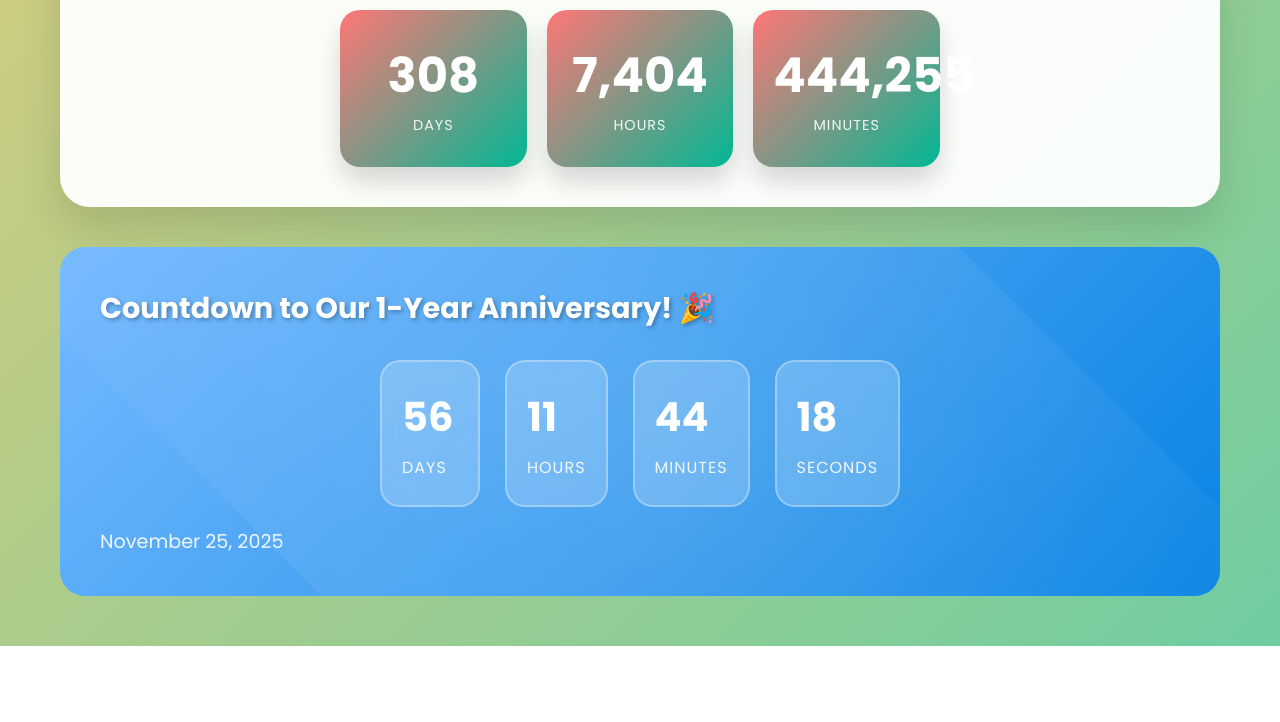
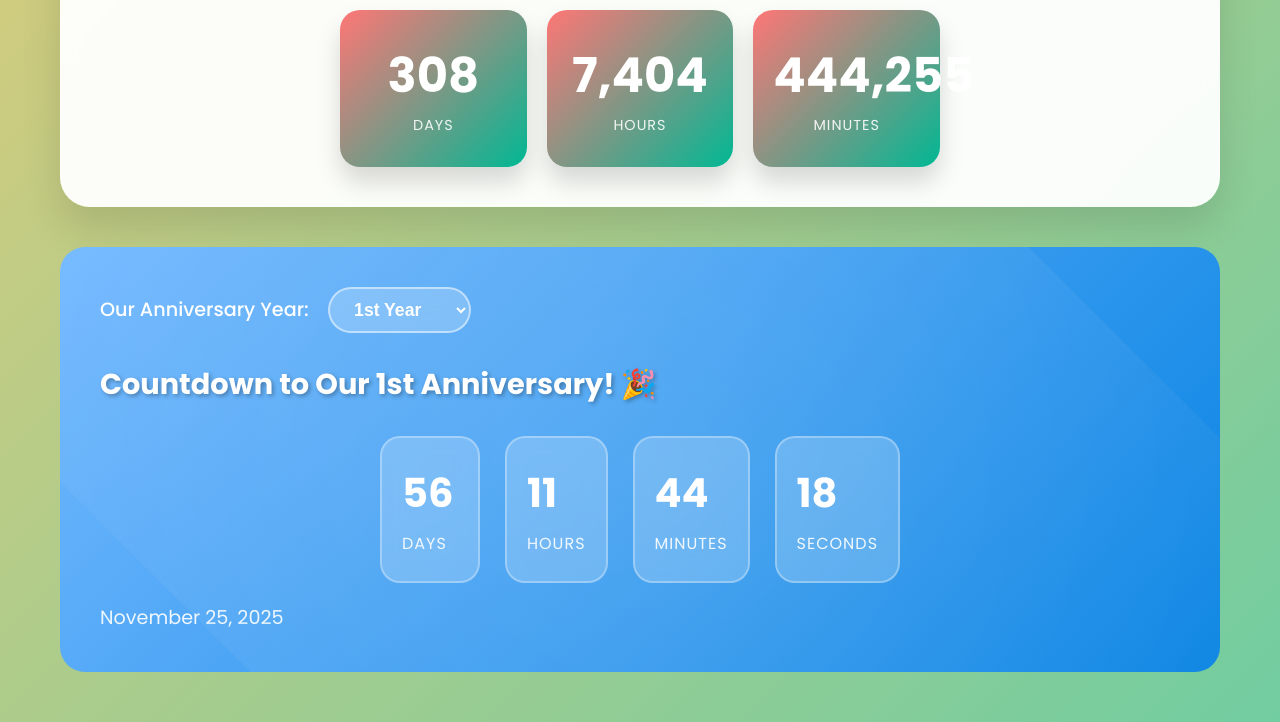
Before and after one commit to rihar-us/Rihar, a plain HTML site: page index.html in a window 1280 px wide. Shown: the part 696-1418 px from the top of the page. Before the commit the page ends 1342 px from the top, so only its background shows below. Drawn offline with Linux system fonts and the light colour scheme.

Commit message:
Update index.html

```diff
--- a/index.html
+++ b/index.html
@@ -41,7 +41,6 @@
             100% { background-position: 0% 50%; }
         }
 
-        /* Enhanced floating hearts */
         .floating-hearts {
             position: fixed;
             top: 0;
@@ -80,7 +79,6 @@
             }
         }
 
-        /* Navigation */
         .navbar {
             position: fixed;
             top: 0;
@@ -154,7 +152,6 @@
             to { opacity: 1; transform: translateY(0); }
         }
 
-        /* Hero Section */
         .hero {
             text-align: center;
             padding: 60px 40px;
@@ -241,7 +238,6 @@
             animation: heartbeat 1.5s ease-in-out infinite;
         }
 
-        /* Countdown Section */
         .countdown-section {
             margin: 40px 0;
             padding: 40px;
@@ -316,7 +312,6 @@
             opacity: 0.9;
         }
 
-        /* Timeline Section */
         .timeline-section {
             background: rgba(255, 255, 255, 0.95);
             border-radius: 30px;
@@ -400,7 +395,6 @@
             font-weight: 600;
         }
 
-        /* Photo Gallery Carousel */
         .gallery-section {
             background: rgba(255, 255, 255, 0.95);
             border-radius: 30px;
@@ -445,7 +439,6 @@
             font-size: 1.1rem;
         }
 
-        /* Interactive Messages */
         .message-section {
             background: rgba(255, 255, 255, 0.95);
             border-radius: 30px;
@@ -490,7 +483,6 @@
             box-shadow: 0 15px 30px rgba(255, 118, 117, 0.4);
         }
 
-        /* Love Notes */
         .notes-container {
             display: grid;
             grid-template-columns: repeat(auto-fit, minmax(250px, 1fr));
@@ -529,7 +521,6 @@
             font-weight: bold;
         }
 
-        /* Bucket List Styles */
         .bucket-list {
             display: grid;
             grid-template-columns: repeat(auto-fit, minmax(300px, 1fr));
@@ -578,7 +569,6 @@
             margin-top: 10px;
         }
 
-        /* Private Space */
         .private-space {
             background: var(--private-space-bg);
             border-radius: 30px;
@@ -630,7 +620,6 @@
             transform: translateY(-3px);
         }
 
-        /* Counter Sections */
         .counter-section {
             background: rgba(255, 255, 255, 0.95);
             border-radius: 30px;
@@ -676,7 +665,6 @@
             margin-top: 10px;
         }
 
-        /* Section Headers */
         .section-header {
             text-align: center;
             margin-bottom: 40px;
@@ -701,7 +689,23 @@
             font-style: italic;
         }
 
-        /* Responsive Design */
+        #year-selector {
+            padding: 10px 20px;
+            font-size: 1.1rem;
+            border-radius: 25px;
+            border: 2px solid rgba(255,255,255,0.5);
+            background: rgba(255,255,255,0.2);
+            color: white;
+            cursor: pointer;
+            font-weight: 600;
+            backdrop-filter: blur(10px);
+        }
+
+        #year-selector option {
+            background: #0984e3;
+            color: white;
+        }
+
         @media (max-width: 768px) {
             .nav-menu {
                 gap: 15px;
@@ -714,6 +718,11 @@
 
             .names {
                 font-size: 2.5rem;
+            }
+
+            #year-selector {
+                width: 100%;
+                margin-top: 10px;
             }
 
             .countdown {
@@ -815,7 +824,30 @@
 
             <div class="countdown-section">
                 <div class="countdown-content">
-                    <h2 class="countdown-title">Countdown to Our 1-Year Anniversary! 🎉</h2>
+                    <!-- Anniversary Year Selector -->
+                    <div style="margin-bottom: 30px;">
+                        <label for="year-selector" style="font-size: 1.2rem; margin-right: 15px; font-weight: 500;">Our Anniversary Year:</label>
+                        <select id="year-selector" onchange="updateAnniversaryYear()">
+                            <option value="1">1st Year</option>
+                            <option value="2">2nd Year</option>
+                            <option value="3">3rd Year</option>
+                            <option value="4">4th Year</option>
+                            <option value="5">5th Year</option>
+                            <option value="6">6th Year</option>
+                            <option value="7">7th Year</option>
+                            <option value="8">8th Year</option>
+                            <option value="9">9th Year</option>
+                            <option value="10">10th Year</option>
+                            <option value="15">15th Year</option>
+                            <option value="20">20th Year</option>
+                            <option value="25">25th Year</option>
+                            <option value="30">30th Year</option>
+                            <option value="40">40th Year</option>
+                            <option value="50">50th Year</option>
+                        </select>
+                    </div>
+
+                    <h2 class="countdown-title" id="countdown-title">Countdown to Our 1st Anniversary! 🎉</h2>
                     <div class="countdown" id="countdown">
                         <div class="time-unit">
                             <span class="time-number" id="days">00</span>
@@ -871,27 +903,32 @@
                     <div class="carousel-slide">
                         <img src="image13.jpg" alt="A glance, a lifetime">
                         <div class="carousel-caption">
-"We write our love story in stolen glances." ✨👀                        </div>
+                            "We write our love story in stolen glances." ✨👀
+                        </div>
                     </div>
                     <div class="carousel-slide">
                         <img src="image15.jpg" alt="Our forever frame">
                         <div class="carousel-caption">
-"Your smile is my favorite kind of sunrise." 🌅❤️                        </div>
+                            "Your smile is my favorite kind of sunrise." 🌅❤️
+                        </div>
                     </div>
                     <div class="carousel-slide">
                         <img src="image9.jpg" alt="Pieces of our heart">
                         <div class="carousel-caption">
-"With you, ordinary moments turn into timeless memories." 🕊️🌿                        </div>
+                            "With you, ordinary moments turn into timeless memories." 🕊️🌿
+                        </div>
                     </div>
                     <div class="carousel-slide">
                         <img src="image12.jpg" alt="Captured in time">
                         <div class="carousel-caption">
-"You and I — a forever kind of story." 🗺️💫                        </div>
+                            "You and I — a forever kind of story." 🗺️💫
+                        </div>
                     </div>
                     <div class="carousel-slide">
                         <img src="image8.jpg" alt="Moments made of magic">
                         <div class="carousel-caption">
-"My favorite place to be at is in your arms." 🏡❤️                        </div>
+                            "My favorite place to be at is in your arms." 🏡❤️
+                        </div>
                     </div>
                     <div class="carousel-slide">
                         <img src="image14.jpg" alt="Where joy lives">
@@ -946,7 +983,6 @@
 
             <div>
                 <div class="timeline">
-
                     <div class="timeline-item left">
                         <div class="timeline-content">
                             <div class="timeline-date">November 18, 2024</div>
@@ -1047,7 +1083,7 @@
             </div>
 
             <div class="bucket-list" id="bucketList">
-                <div class="bucket-item"> <For completed task, class is "bucket-item completed">
+                <div class="bucket-item">
                     <h3 class="bucket-title">Go on our first trip together ✈</h3>
                     <p class="bucket-description">Explore a new city, create memories, and enjoy each other's company in a beautiful place.</p>
                 </div>
@@ -1179,9 +1215,42 @@
     <script>
         // Configuration
         const startDate = new Date("November 25, 2024 00:19:45").getTime();
-        const anniversaryDate = new Date("November 25, 2025 00:19:45").getTime();
+        let selectedYear = 1;
 
-        // Enhanced floating hearts
+        function getAnniversaryDate(year) {
+            const date = new Date(startDate);
+            date.setFullYear(date.getFullYear() + year);
+            return date.getTime();
+        }
+
+        let anniversaryDate = getAnniversaryDate(selectedYear);
+
+        function updateAnniversaryYear() {
+            selectedYear = parseInt(document.getElementById('year-selector').value);
+            anniversaryDate = getAnniversaryDate(selectedYear);
+
+            const suffix = getOrdinalSuffix(selectedYear);
+            document.getElementById('countdown-title').textContent = `Countdown to Our ${selectedYear}${suffix} Anniversary! 🎉`;
+
+            const targetDate = new Date(anniversaryDate);
+            document.getElementById('target-date').textContent = targetDate.toLocaleDateString('en-US', {
+                year: 'numeric',
+                month: 'long',
+                day: 'numeric'
+            });
+
+            updateCounters();
+        }
+
+        function getOrdinalSuffix(num) {
+            const j = num % 10;
+            const k = num % 100;
+            if (j === 1 && k !== 11) return "st";
+            if (j === 2 && k !== 12) return "nd";
+            if (j === 3 && k !== 13) return "rd";
+            return "th";
+        }
+
         const heartEmojis = ['💖', '💕', '💗', '💝', '💘', '💌', '✨', '🌟', '🌸', '🦋'];
 
         function createFloatingHeart() {
@@ -1198,10 +1267,8 @@
             }, 30000);
         }
 
-        // Create hearts periodically
         setInterval(createFloatingHeart, 2000);
 
-        // Love messages arrays
         const loveMessages = [
             "You are my favorite notification 😊💕",
             "You make ordinary moments feel extraordinary ✨",
@@ -1226,7 +1293,7 @@
             "Your stupidness amazes me every day 🧠✨",
             "You have the most contagious laugh 😄",
             "You're so thoughtful and caring 🤗",
-            "Your are really good at making me feel the luckiest 🤩",
+            "You are really good at making me feel the luckiest 🤩",
             "You have amazing taste in everything(like in gf)! 👌",
             "You're naturally beautiful inside and out 🌺",
             "You are becoming mota because you have been sucking my blood 😂💕",
@@ -1242,7 +1309,6 @@
             "My darling, even flowers need rain to grow 🌧️🌺 This difficult moment is just helping us bloom into an even more amazing version of ourself. We've got this! Just give some time, and everything will be okkay💪💖"
         ];
 
-        // Navigation functionality
         const navItems = document.querySelectorAll('.nav-item');
         const pages = document.querySelectorAll('.page');
 
@@ -1258,7 +1324,6 @@
             });
         });
 
-        // Love meter heartbeat toggle
         let isHeartbeating = false;
 
         function toggleHeartbeat() {
@@ -1318,11 +1383,9 @@
             document.getElementById('mood-message').innerHTML = booster;
         }
 
-        // Counter updates
         function updateCounters() {
             const now = new Date().getTime();
 
-            // Time together
             const timeElapsed = now - startDate;
             const tDays = Math.floor(timeElapsed / (1000 * 60 * 60 * 24));
             const tHours = Math.floor(timeElapsed / (1000 * 60 * 60));
@@ -1332,12 +1395,10 @@
             document.getElementById('t-hours').textContent = tHours.toLocaleString();
             document.getElementById('t-minutes').textContent = tMinutes.toLocaleString();
 
-            // Stats page counters
             document.getElementById('daysCounter').textContent = tDays;
             document.getElementById('hoursCounter').textContent = tHours.toLocaleString();
             document.getElementById('minutesCounter').textContent = tMinutes.toLocaleString();
 
-            // Anniversary countdown
             const distance = anniversaryDate - now;
             if (distance > 0) {
                 const days = Math.floor(distance / (1000 * 60 * 60 * 24));
```
Lines whose indentation alone changed are shown as unchanged.
